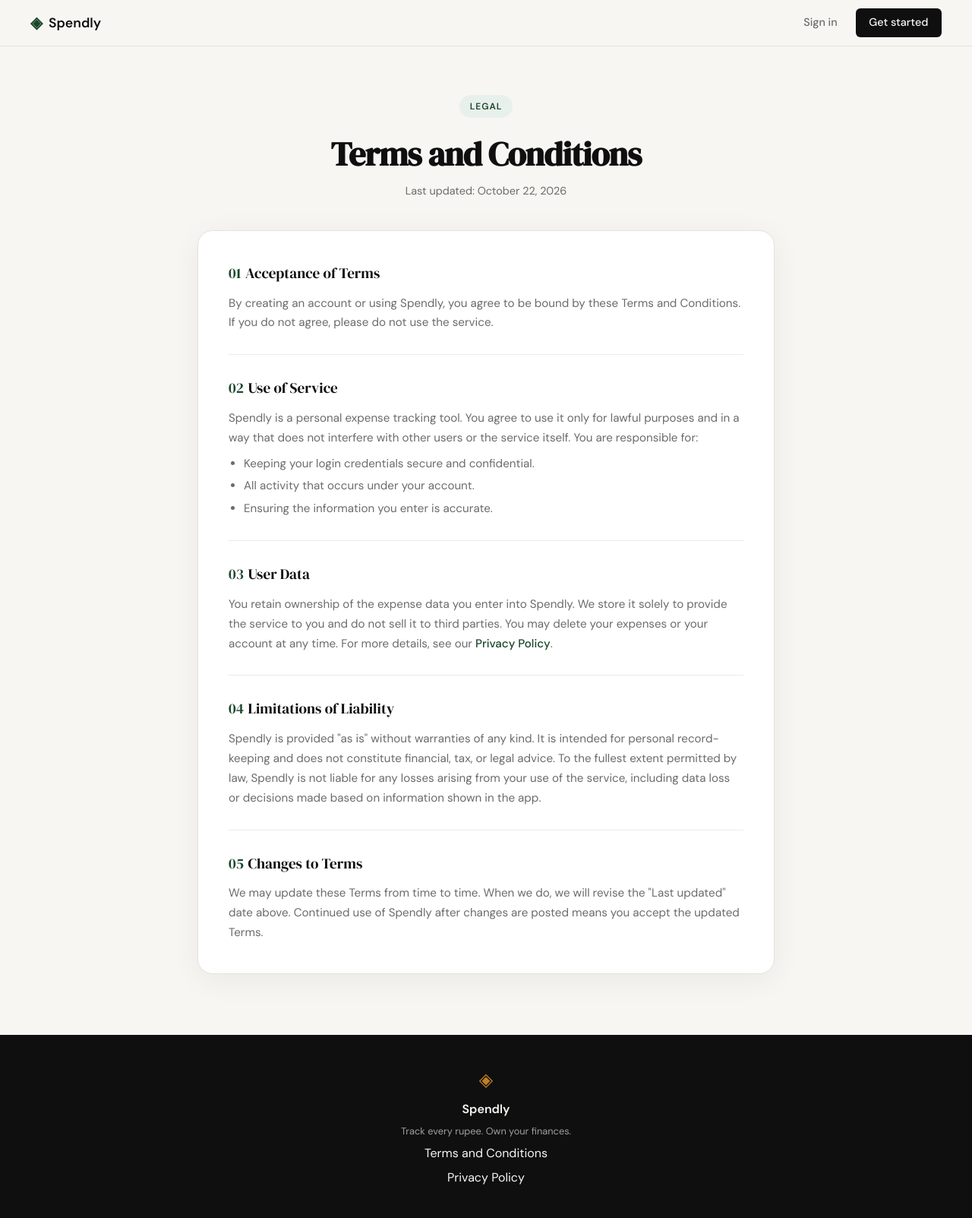
After one commit to NehaYadav98/spendly, a Flask app: page /terms in a window 1280 px wide. The commit adds this page. Shown: the whole page at 76% size. Run offline with Flask 3, Linux system fonts and the light colour scheme.

Commit message:
landing: add terms and conditions page and route

```diff
--- a/expense-tracker/app.py
+++ b/expense-tracker/app.py
@@ -20,6 +20,11 @@ def register():
 @app.route("/login")
 def login():
     return render_template("login.html")
+
+
+@app.route("/terms")
+def terms():
+    return render_template("terms.html")
 
 
 # ------------------------------------------------------------------ #
--- a/expense-tracker/static/css/style.css
+++ b/expense-tracker/static/css/style.css
@@ -478,6 +478,86 @@ a { color: inherit; text-decoration: none; }
 .auth-switch a:hover { text-decoration: underline; }
 
 /* ------------------------------------------------------------------ */
+/* Legal pages                                                         */
+/* ------------------------------------------------------------------ */
+
+.legal-section {
+    padding: 4rem 2rem 5rem;
+}
+
+.legal-inner {
+    max-width: 760px;
+    margin: 0 auto;
+}
+
+.legal-header {
+    text-align: center;
+    margin-bottom: 2.5rem;
+}
+
+.legal-title {
+    font-family: var(--font-display);
+    font-size: clamp(2rem, 4vw, 2.75rem);
+    line-height: 1.1;
+    letter-spacing: -0.02em;
+    color: var(--ink);
+    margin-bottom: 0.75rem;
+}
+
+.legal-updated {
+    font-size: 0.9rem;
+    color: var(--ink-muted);
+}
+
+.legal-card {
+    background: var(--paper-card);
+    border: 1px solid var(--border);
+    border-radius: var(--radius-lg);
+    padding: 2.5rem;
+    box-shadow: 0 8px 40px rgba(0,0,0,0.06);
+}
+
+.legal-block + .legal-block {
+    margin-top: 1.75rem;
+    padding-top: 1.75rem;
+    border-top: 1px solid var(--border-soft);
+}
+
+.legal-block h2 {
+    font-family: var(--font-display);
+    font-size: 1.2rem;
+    font-weight: 400;
+    color: var(--ink);
+    margin-bottom: 0.75rem;
+}
+
+.legal-num {
+    color: var(--accent);
+    margin-right: 0.35rem;
+}
+
+.legal-block p,
+.legal-block li {
+    font-size: 0.95rem;
+    color: var(--ink-muted);
+    line-height: 1.7;
+}
+
+.legal-block ul {
+    padding-left: 1.25rem;
+    margin-top: 0.5rem;
+}
+
+.legal-block li + li { margin-top: 0.25rem; }
+
+.legal-block a {
+    color: var(--accent);
+    font-weight: 500;
+}
+
+.legal-block a:hover { text-decoration: underline; }
+
+/* ------------------------------------------------------------------ */
 /* Footer                                                              */
 /* ------------------------------------------------------------------ */
 
@@ -527,4 +607,6 @@ a { color: inherit; text-decoration: none; }
 @media (max-width: 600px) {
     .nav-links a:not(.nav-cta) { display: none; }
     .hero { padding: 3rem 1rem 2rem; }
+    .legal-section { padding: 2.5rem 1rem 3rem; }
+    .legal-card { padding: 1.5rem; }
 }
--- a/expense-tracker/templates/base.html
+++ b/expense-tracker/templates/base.html
@@ -34,6 +34,8 @@
             <span class="brand-icon">◈</span>
             <span class="footer-name">Spendly</span>
             <p class="footer-copy">Track every rupee. Own your finances.</p>
+            <a href="{{ url_for('terms') }}">Terms and Conditions</a>
+            <a href="#">Privacy Policy</a>
         </div>
     </footer>
 
--- /dev/null
+++ b/expense-tracker/templates/terms.html
@@ -0,0 +1,73 @@
+{% extends "base.html" %}
+
+{% block title %}Terms and Conditions — Spendly{% endblock %}
+
+{% block content %}
+
+<section class="legal-section">
+    <div class="legal-inner">
+
+        <div class="legal-header">
+            <div class="hero-badge">Legal</div>
+            <h1 class="legal-title">Terms and Conditions</h1>
+            <p class="legal-updated">Last updated: October 22, 2026</p>
+        </div>
+
+        <div class="legal-card">
+            <div class="legal-block">
+                <h2><span class="legal-num">01</span>Acceptance of Terms</h2>
+                <p>
+                    By creating an account or using Spendly, you agree to be bound by these
+                    Terms and Conditions. If you do not agree, please do not use the service.
+                </p>
+            </div>
+
+            <div class="legal-block">
+                <h2><span class="legal-num">02</span>Use of Service</h2>
+                <p>
+                    Spendly is a personal expense tracking tool. You agree to use it only for
+                    lawful purposes and in a way that does not interfere with other users or
+                    the service itself. You are responsible for:
+                </p>
+                <ul>
+                    <li>Keeping your login credentials secure and confidential.</li>
+                    <li>All activity that occurs under your account.</li>
+                    <li>Ensuring the information you enter is accurate.</li>
+                </ul>
+            </div>
+
+            <div class="legal-block">
+                <h2><span class="legal-num">03</span>User Data</h2>
+                <p>
+                    You retain ownership of the expense data you enter into Spendly. We store
+                    it solely to provide the service to you and do not sell it to third parties.
+                    You may delete your expenses or your account at any time. For more details,
+                    see our <a href="#">Privacy Policy</a>.
+                </p>
+            </div>
+
+            <div class="legal-block">
+                <h2><span class="legal-num">04</span>Limitations of Liability</h2>
+                <p>
+                    Spendly is provided "as is" without warranties of any kind. It is intended
+                    for personal record-keeping and does not constitute financial, tax, or legal
+                    advice. To the fullest extent permitted by law, Spendly is not liable for any
+                    losses arising from your use of the service, including data loss or decisions
+                    made based on information shown in the app.
+                </p>
+            </div>
+
+            <div class="legal-block">
+                <h2><span class="legal-num">05</span>Changes to Terms</h2>
+                <p>
+                    We may update these Terms from time to time. When we do, we will revise the
+                    "Last updated" date above. Continued use of Spendly after changes are posted
+                    means you accept the updated Terms.
+                </p>
+            </div>
+        </div>
+
+    </div>
+</section>
+
+{% endblock %}
```
Also changed, not shown: file.md (added, +22 -0 lines).
